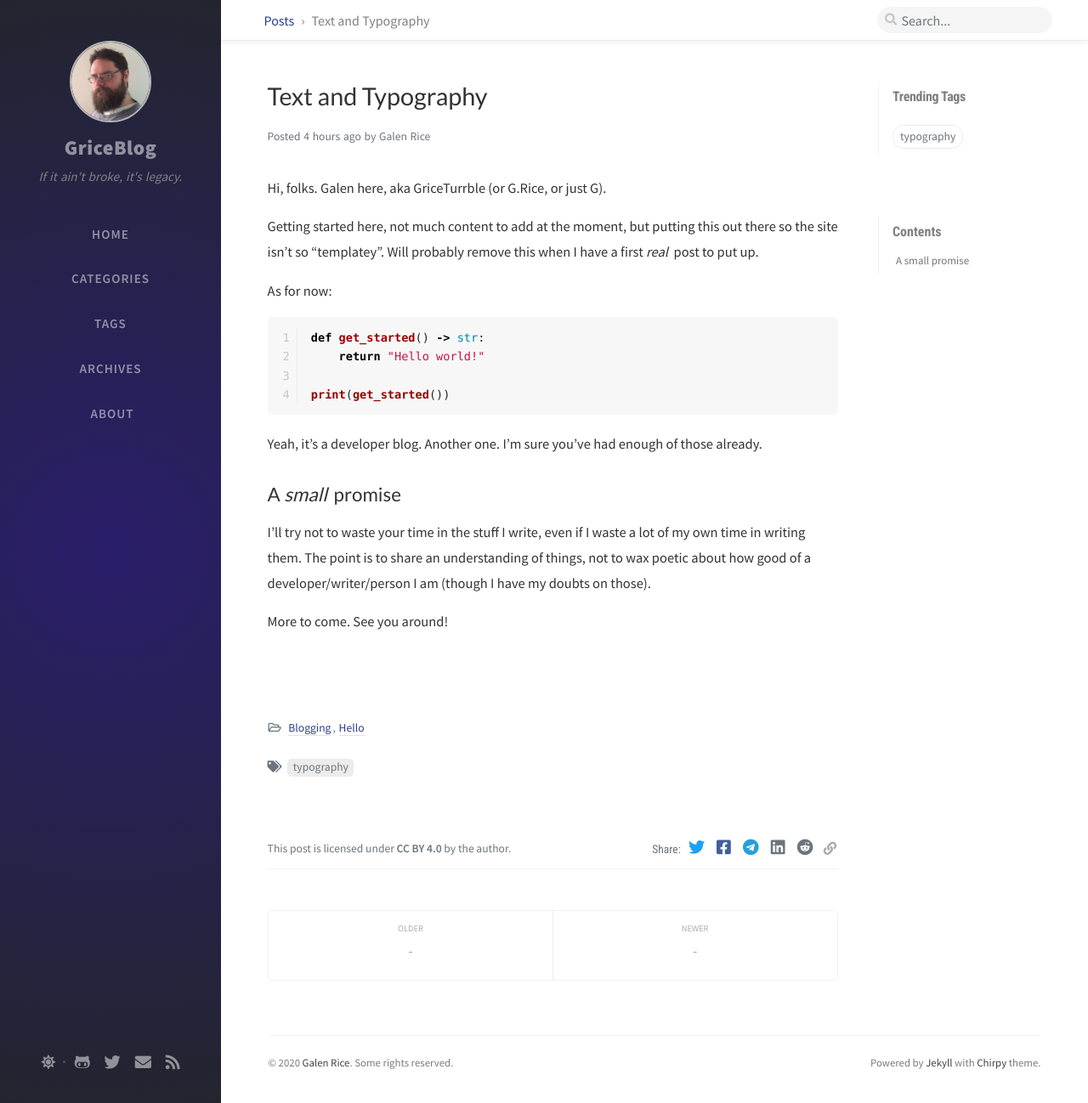
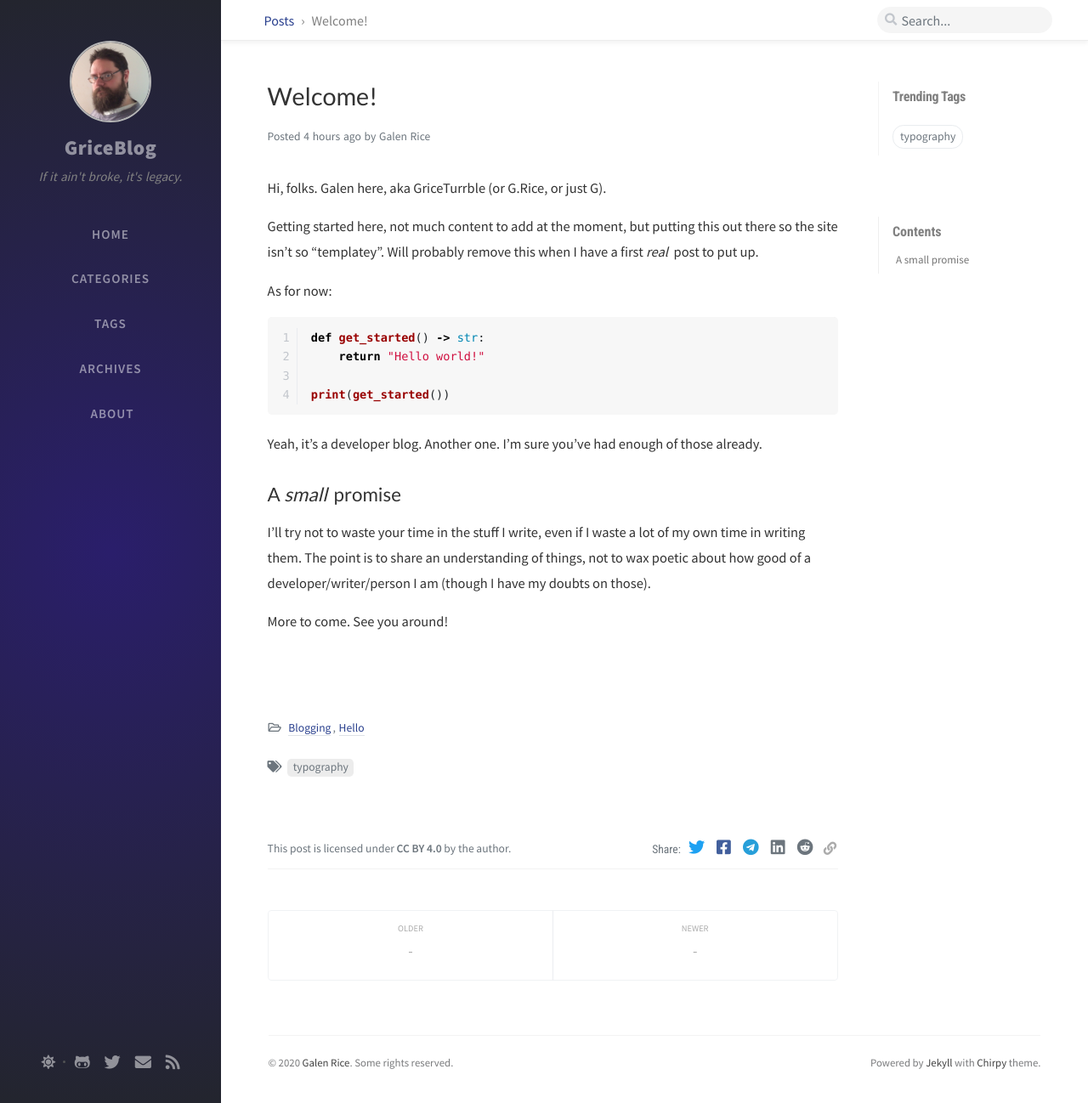
Before and after one commit to rzeznikumyslow/galenrice.com, a Jekyll site: the page built from _posts/2020-10-14-hello-world.md, in a window 1280 px wide and 1298 px high. Shown: the whole window at 85% size. Built offline with Jekyll 4.4.1, drawn with Linux system fonts in a browser that asks for light colours; nearby versions of some CDN libraries; comment, search, counter and statistics services are not loaded.

Commit message:
Post title update

```diff
--- a/_posts/2020-10-14-hello-world.md
+++ b/_posts/2020-10-14-hello-world.md
@@ -1,5 +1,5 @@
 ---
-title: Text and Typography
+title: Welcome!
 author: Galen Rice
 date: 2020-10-14 16:00:00 -0400
 categories: [Blogging, Hello]
```
